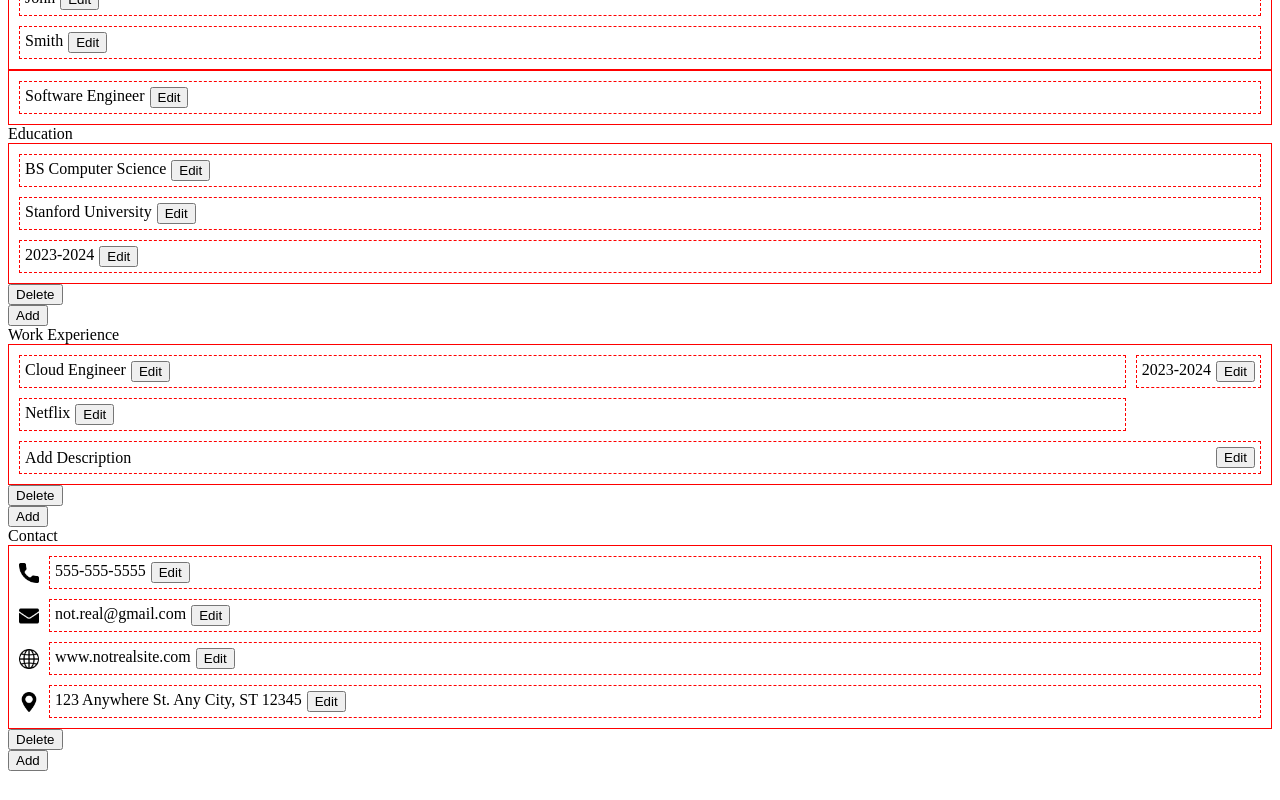
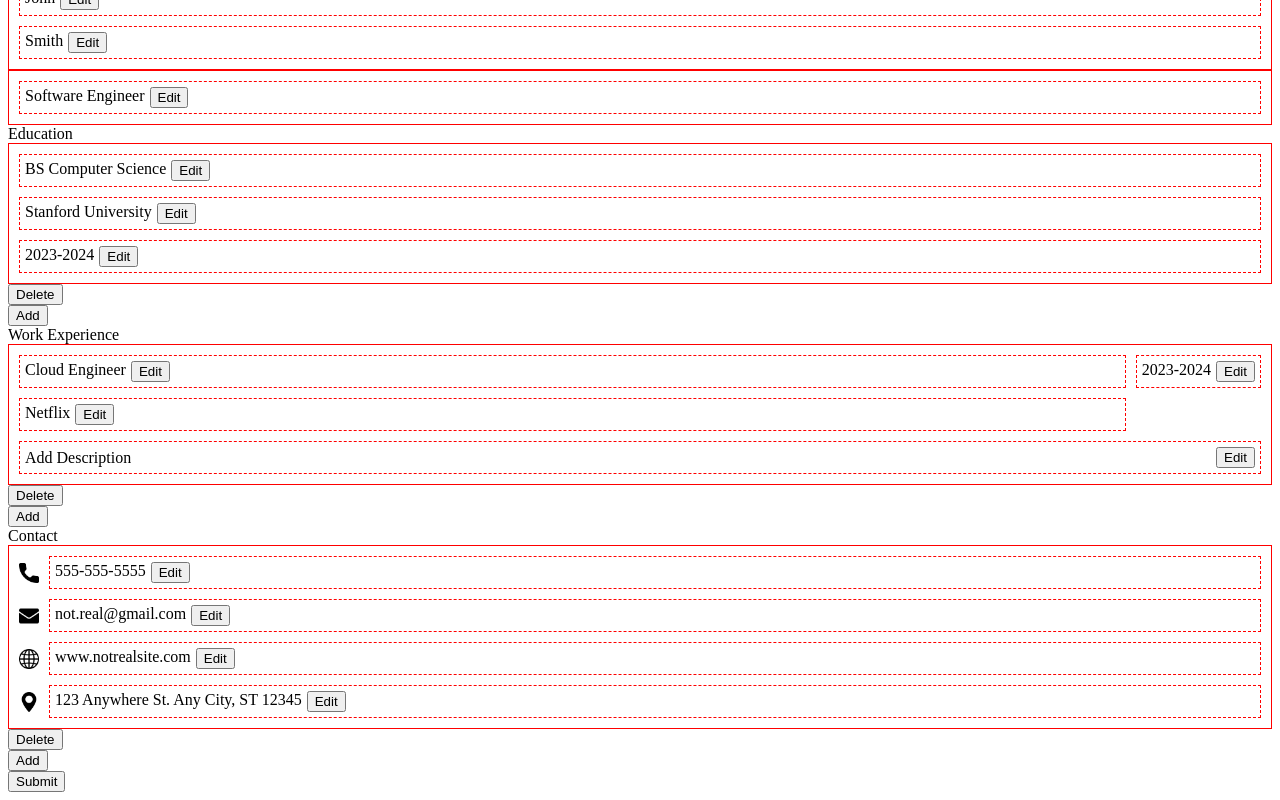
Before and after one commit to Jaizzer/swift-cv, a React (Vite) app: page / in a window 1280 px wide. Shown: the part 307-1107 px from the top of the page. Before the commit the page ends 1086 px from the top, so only its background shows below. Built offline with nearby package versions, Linux system fonts and the light colour scheme.

Commit message:
feat: Add button that toggles the document state to either edit or submit

```diff
--- a/src/App.jsx
+++ b/src/App.jsx
@@ -5,8 +5,17 @@ import Name from './Name';
 import Title from './Title';
 import Contact from './Contact'
 import Experience from './Experience';
+import { useState } from 'react';
 
 export default function App() {
+    const [buttonTextContent, setButtonTextContent] = useState('Submit');
+    const [isSubmit, setIsSubmit] = useState(false);
+
+    function handleClick() {
+        setButtonTextContent((buttonTextContent === 'Submit'? 'Edit': 'Submit'));
+        setIsSubmit(!isSubmit)
+    }
+
     return (
         <>
             <div>Website not yet completed!</div>
@@ -22,6 +31,8 @@ export default function App() {
             <Area heading="Contact">
                 <Contact></Contact>
             </Area>
+
+            <button className={buttonTextContent.toLowerCase()} onClick={handleClick}>{buttonTextContent}</button>
         </>
     );
 }
```
